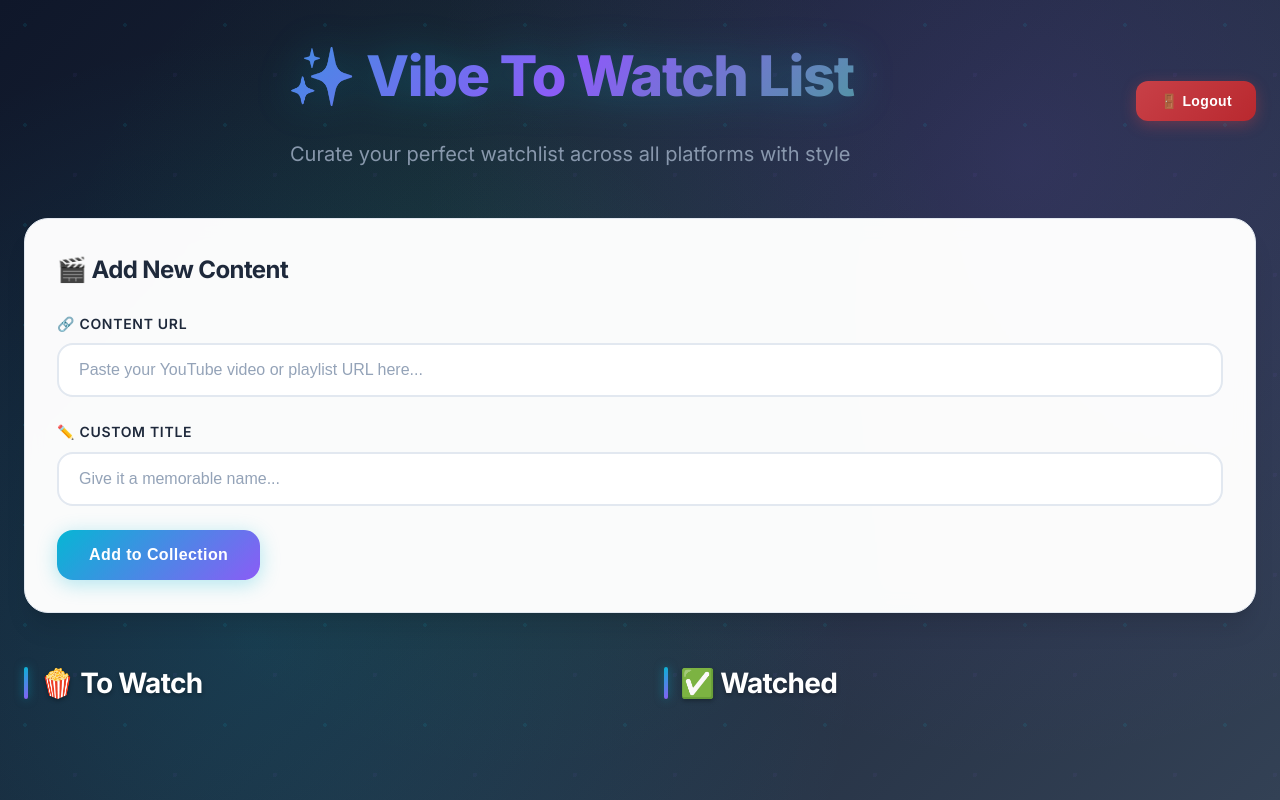
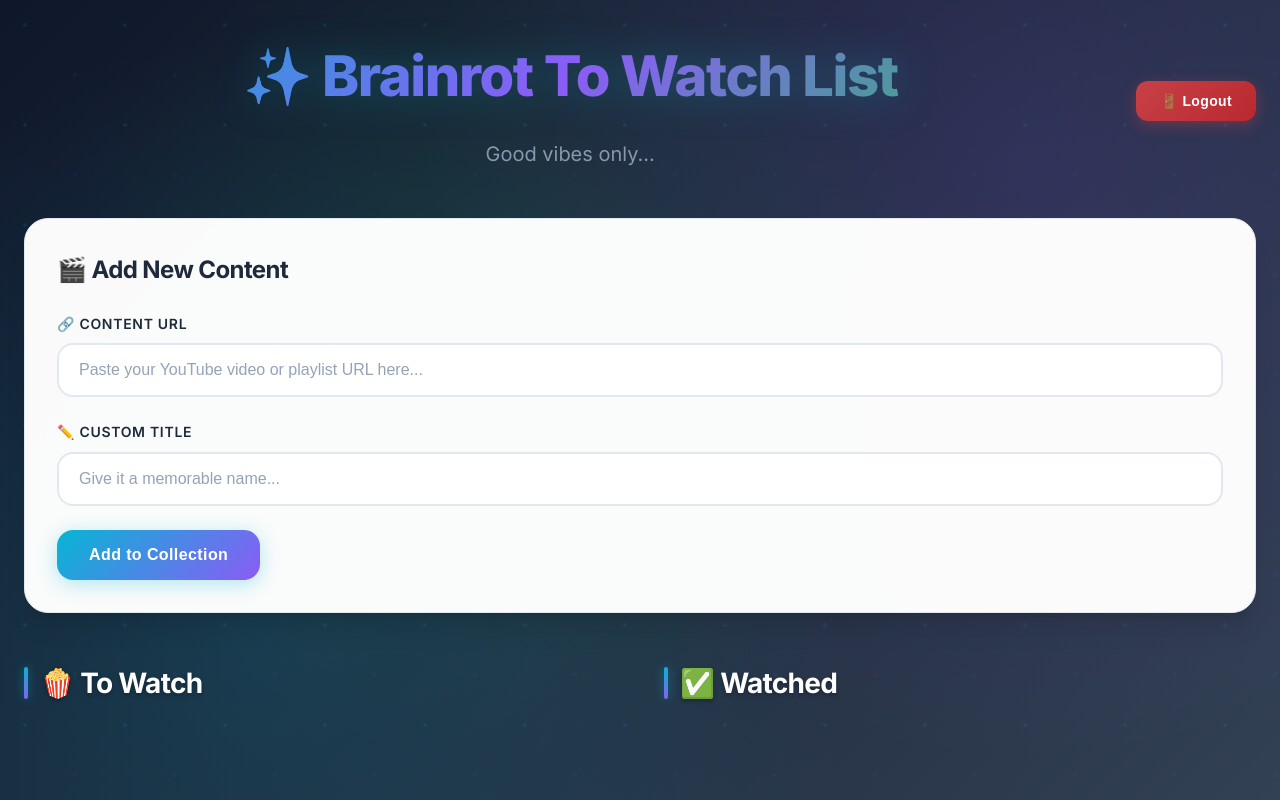
Before and after one commit to wcleeah/vibe-to-watch-list, a website: page public/index.html in a window 1280 px wide. Drawn offline with Linux system fonts and the light colour scheme; no server answers; sample sign-in values are in the browser's storage.

Commit message:
metadatas

```diff
--- a/public/index.html
+++ b/public/index.html
@@ -3,7 +3,8 @@
 <head>
     <meta charset="UTF-8">
     <meta name="viewport" content="width=device-width, initial-scale=1.0">
-    <title>Vibe To Watch List</title>
+    <link rel="icon" href="./video.svg" type="image/svg+xml" />
+    <title>Brainrot</title>
     <link rel="preconnect" href="https://fonts.googleapis.com">
     <link rel="preconnect" href="https://fonts.gstatic.com" crossorigin>
     <link href="https://fonts.googleapis.com/css2?family=Inter:wght@300;400;500;600;700;800&display=swap" rel="stylesheet">
@@ -14,8 +15,8 @@
         <header>
             <div class="header-content">
                 <div class="header-text">
-                    <h1>✨ Vibe To Watch List</h1>
-                    <p>Curate your perfect watchlist across all platforms with style</p>
+                    <h1>✨ Brainrot To Watch List</h1>
+                    <p>Good vibes only...</p>
                 </div>
                 <button class="logout-btn" onclick="app.logout()">🚪 Logout</button>
             </div>
```
Also changed, not shown: public/login.html (+2 -1 lines), public/locked.svg (added), public/video.svg (added).
